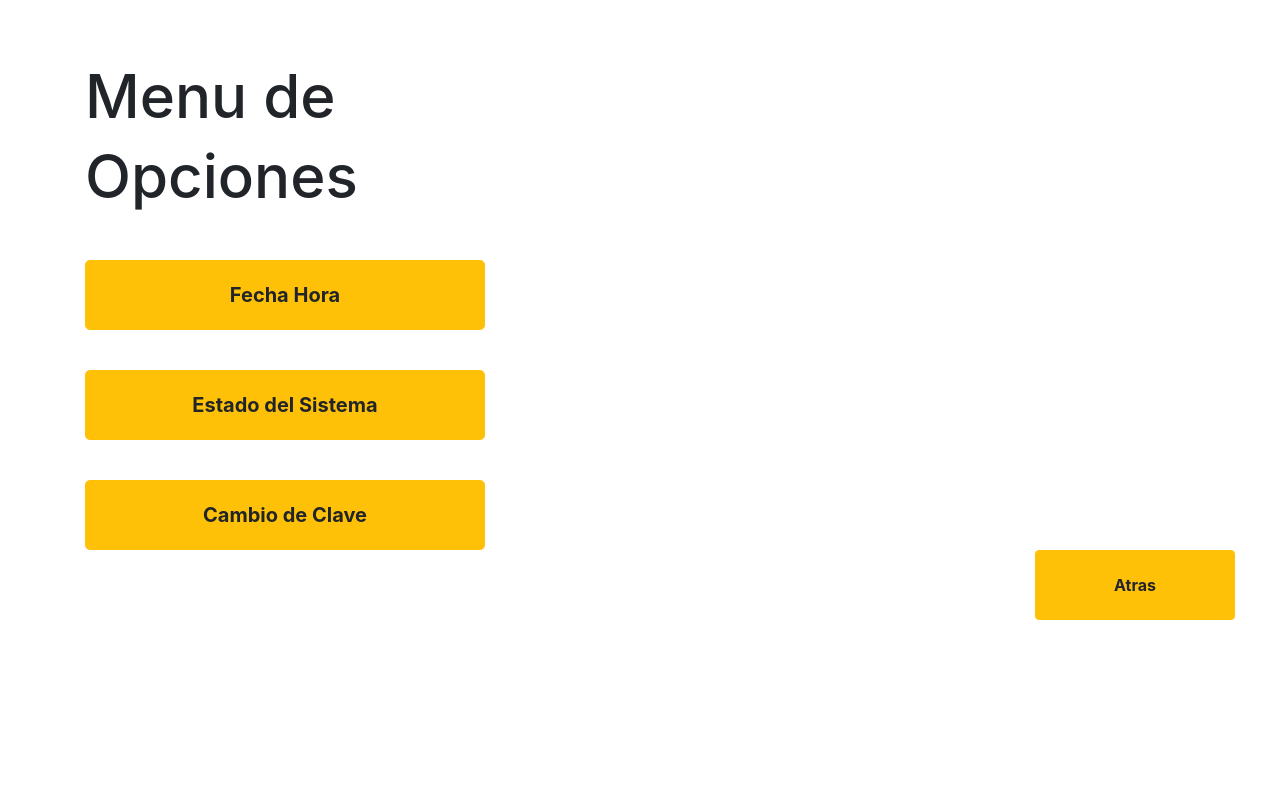
After one commit to Asos007/Proyecto-Final-Web, a PHP site: page /menu/menuOption in a window 1280 px wide. The commit adds this page. Run offline with PHP 8.4, Linux system fonts and the light colour scheme; some libraries are stand-ins or nearby versions.

Commit message:
menuOption

```diff
--- a/Asset/css/stylemenu.css
+++ b/Asset/css/stylemenu.css
@@ -1,23 +1,42 @@
 .algo {
     margin-top: 80px;
+}
+.algo1 {
+    margin-top: 60px;
 }
 
 .row-md-5{
     margin-top: 70px;
 }
+.row-md-6{
+    margin-top: 40px;
+}
 
 .vot{
    font-size: 100px;
 }
+.vot2{
+    font-size: 60px;
+ }
 
 .photo{
     width: 300px;
     height: 300px;
 }
 
-.btn{
+.btn0{
     width: 500px;
     height: 100px;
+    font-weight: bold;
+}
+.btn1{
+    width: 400px;
+    height: 70px;
+    font-weight: bold;
+}
+.btn2{
+    width: 200px;
+    height: 70px;
     font-weight: bold;
 }
 
--- /dev/null
+++ b/menu/menuOption.php
@@ -0,0 +1,69 @@
+<html lang="en">
+
+<head>
+  <meta charset="utf-8">
+  <meta name="viewport" content="width=device-width, initial-scale=1, shrink-to-fit=no">
+  <meta name="description" content="">
+  <title> VOTACIONES </title>
+
+  <!-- Bootstrap core CSS -->
+  <link href="..\Asset\css\bootstrap.min.css" rel="stylesheet" type="text/css">
+  <link href="..\Asset\css\stylemenu.css" rel="stylesheet" type="text/css">
+
+</head>
+
+<body>
+  <div class="container">
+
+    <div class="algo1 row">
+      <div class="col-sm-5">
+        <h4 class="vot2">Menu de</h4>
+        <h4 class="vot2">Opciones</h4>
+      </div>
+
+    </div>
+
+    <div class="row-md-6">
+      <a href="">
+        <button class="btn btn1 btn-lg btn-primary btn-warning" type="submit">Fecha Hora</button>
+      </a>
+    </div>
+    <div class="row-md-6">
+      <a href="">
+        <button class="btn btn1 btn-lg btn-primary btn-warning" type="submit">Estado del Sistema</button>
+      </a>
+    </div>
+    <div class="row-md-6">
+      <a href="">
+        <button class="btn btn1 btn-lg btn-primary btn-warning" type="submit">Cambio de Clave</button>
+      </a>
+    </div>
+
+    <div class="row">
+      <div class="col">
+      </div>
+      <div class="col-md-auto">
+      </div>
+      <div class="col col-lg-2">
+
+        <a href="#">
+          <button class="btn btn2 btn-primary btn-warning" type="submit">Atras</button>
+        </a>
+      </div>
+
+    </div>
+  </div>
+
+  </div>
+
+
+
+  <script src="https://code.jquery.com/jquery-3.2.1.slim.min.js"
+    integrity="sha384-KJ3o2DKtIkvYIK3UENzmM7KCkRr/rE9/Qpg6aAZGJwFDMVNA/GpGFF93hXpG5KkN" crossorigin="anonymous">
+  </script>
+  <script src="..\Asset\js\bootstrap.min.js"></script>
+
+
+</body>
+
+</html>
```
Also changed, not shown: Sistem/menuprinci.php (+9 -4 lines), readme.txt (added).
